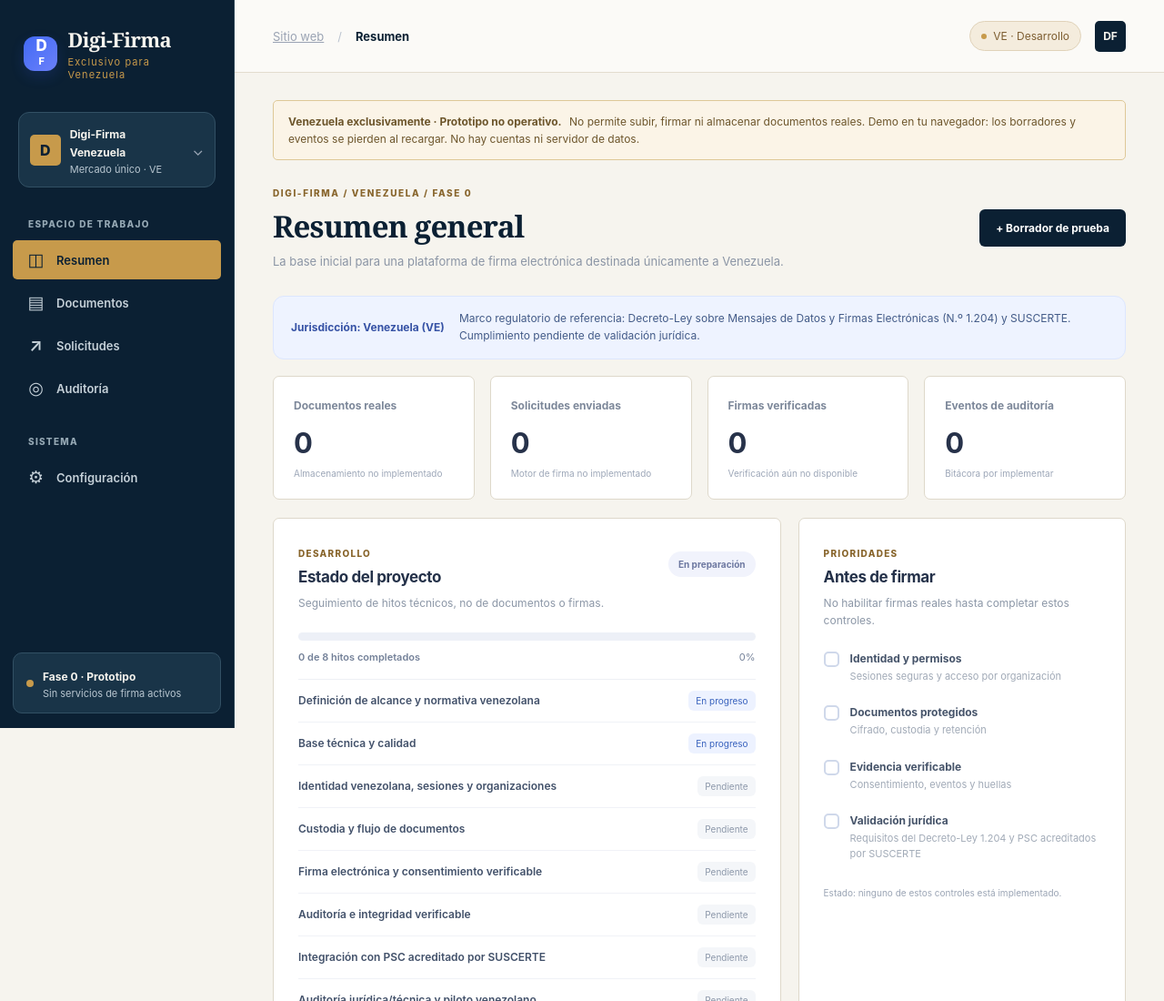
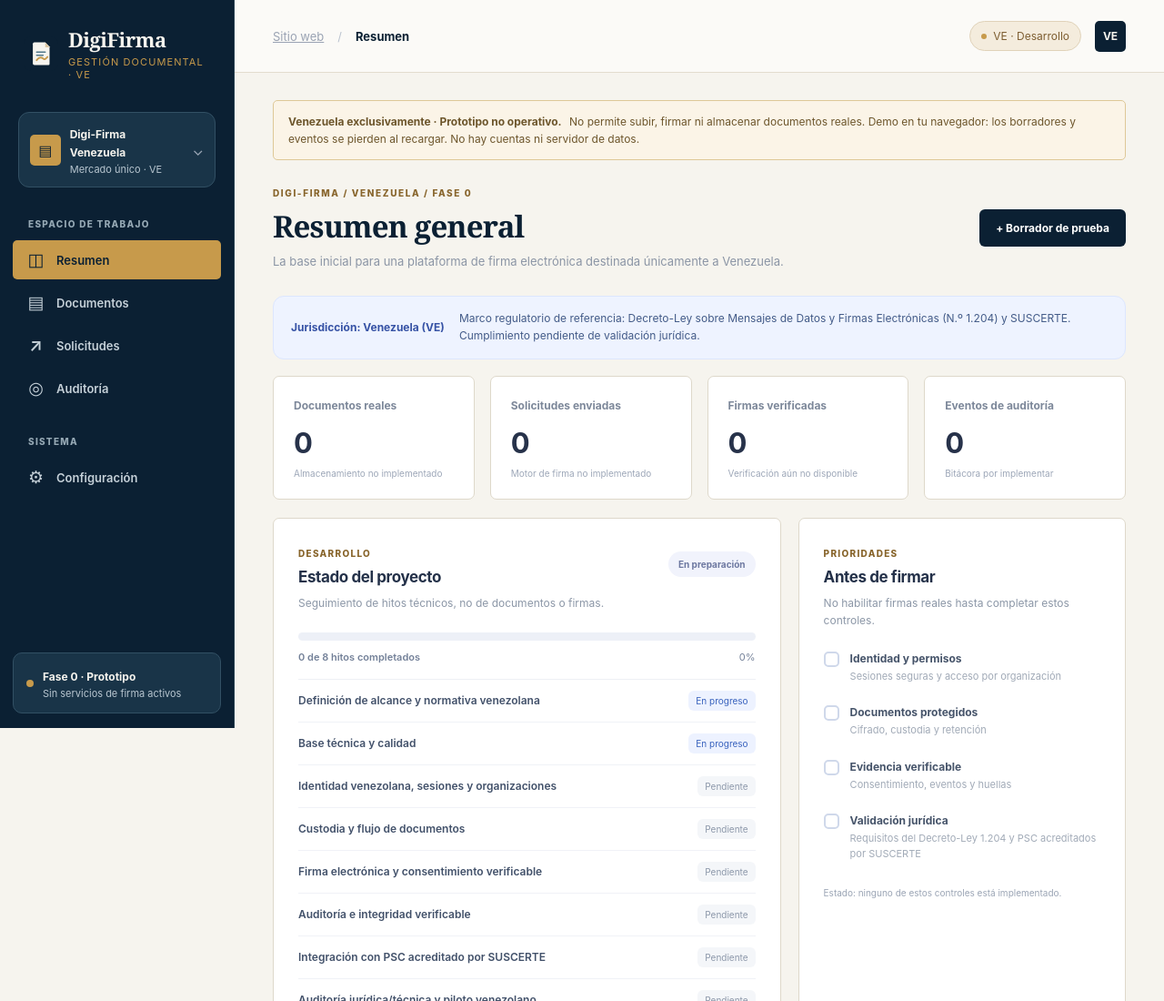
Before and after one commit to medinacaj/app-web-digi-firma, a plain HTML site: page app/index.html in a window 1280 px wide. Shown: the top 1100 px of the page at 91% size. Drawn offline with Linux system fonts and the light colour scheme.

Commit message:
feat(pages): stage branded DigiFirma landing and interactive demo, no deployment

```diff
--- a/app/index.html
+++ b/app/index.html
@@ -7,14 +7,15 @@
   <meta name="robots" content="noindex,nofollow,noarchive">
   <meta http-equiv="Content-Security-Policy" content="default-src 'self'; connect-src 'none'; script-src 'self'; style-src 'self'; img-src 'self' data:; object-src 'none'; base-uri 'none'; form-action 'none'">
   <title>Digi-Firma Venezuela · Panel de pruebas</title>
+  <link rel="icon" type="image/svg+xml" href="../assets/brand/digifirma-mark.svg">
   <link rel="stylesheet" href="../assets/app.css">
   <script type="module" src="../assets/app.js"></script>
 </head>
 <body>
 <div class="shell">
   <aside class="sidebar" id="sidebar" aria-label="Navegación principal">
-    <div class="logo-row"><span class="logo-mark" aria-hidden="true">D<span>F</span></span><div><strong>Digi-Firma</strong><small>Exclusivo para Venezuela</small></div></div>
-    <div class="workspace"><span class="workspace-icon" aria-hidden="true">D</span><span><strong>Digi-Firma Venezuela</strong><small>Mercado único · VE</small></span><span class="chevron" aria-hidden="true">⌄</span></div>
+    <div class="logo-row"><img class="logo-mark brand-logo-mark" src="../assets/brand/digifirma-mark.svg" width="40" height="40" alt=""><div><strong>DigiFirma</strong><small>GESTIÓN DOCUMENTAL · VE</small></div></div>
+    <div class="workspace"><span class="workspace-icon" aria-hidden="true">▤</span><span><strong>Digi-Firma Venezuela</strong><small>Mercado único · VE</small></span><span class="chevron" aria-hidden="true">⌄</span></div>
     <div class="nav-heading">ESPACIO DE TRABAJO</div>
     <nav class="navigation" aria-label="Módulos">
       <button type="button" data-view="resumen" aria-current="page"><span aria-hidden="true">◫</span> Resumen</button>
@@ -30,7 +31,7 @@
   <main class="content">
     <header class="topbar">
       <div class="topbar-left"><button id="menu-toggle" class="menu-toggle" aria-controls="sidebar" aria-expanded="false" aria-label="Abrir navegación">☰</button><a class="breadcrumb" href="../" aria-label="Volver al sitio web">Sitio web</a><span class="slash">/</span><strong id="crumb-title">Resumen</strong></div>
-      <div class="topbar-right"><span class="environment-pill"><span class="tiny-dot"></span> VE · Desarrollo</span><div class="avatar" title="Entorno de demostración" aria-label="Prototipo sin sesión">DF</div></div>
+      <div class="topbar-right"><span class="environment-pill"><span class="tiny-dot"></span> VE · Desarrollo</span><div class="avatar" title="Entorno de demostración" aria-label="Prototipo sin sesión">VE</div></div>
     </header>
 
     <div class="main-inner">
```
